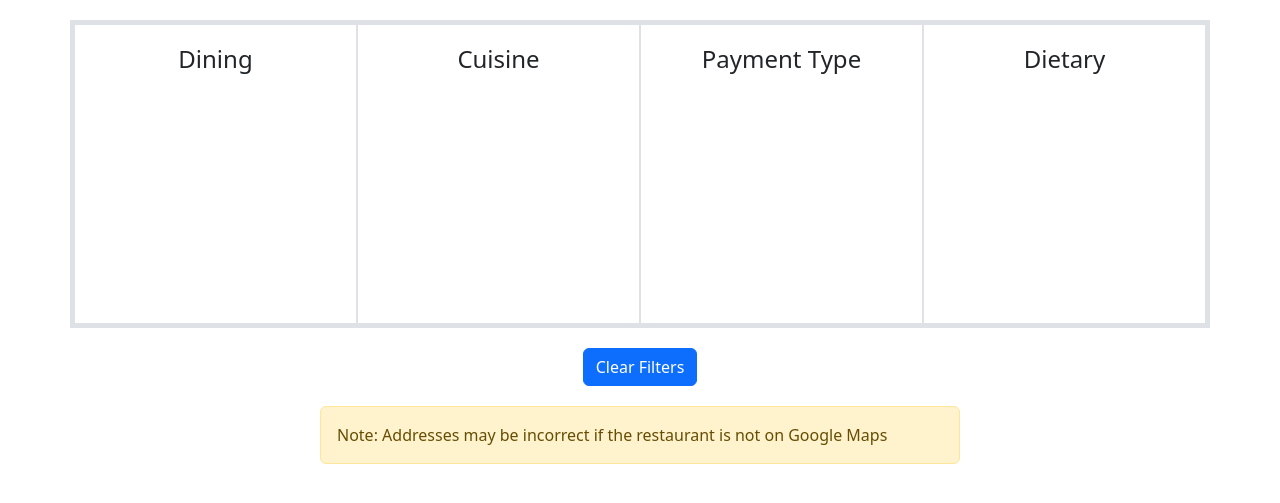
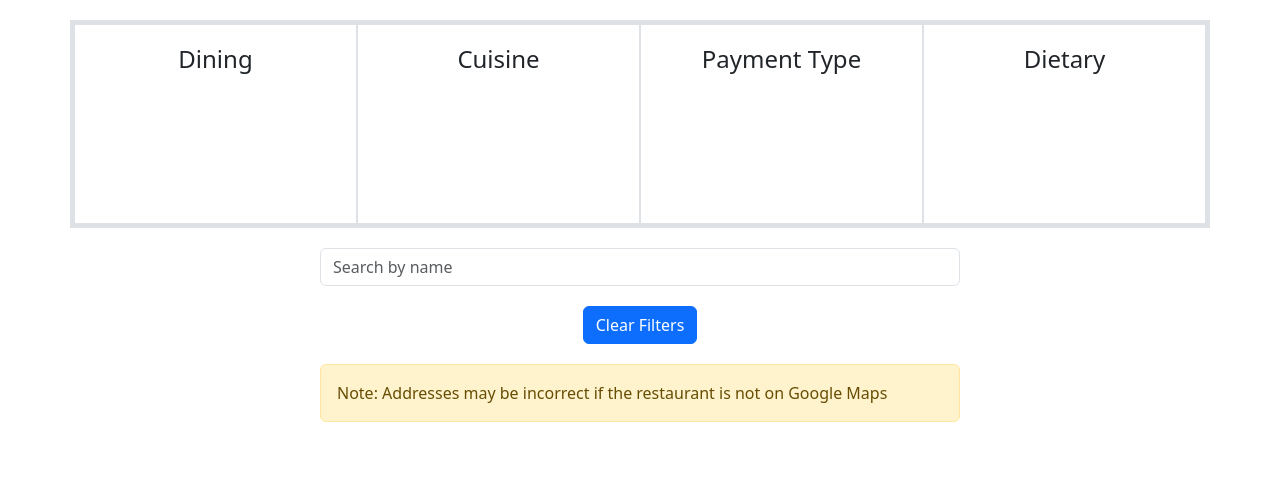
Before and after one commit to sean-pj/YorkEats, a Django app: template YorkEats/templates/YorkEats/index.html in a window 1280 px wide. Shown: the part 56-559 px from the top of the page. Run offline with Django 5.2, Linux system fonts and the light colour scheme; the template is opened without the code that fills it, so the values that code supplies are empty.

Commit message:
Search Bar

```diff
--- a/YorkEats/static/home.js
+++ b/YorkEats/static/home.js
@@ -5,6 +5,10 @@ all_filters = []
 
 
 document.addEventListener('DOMContentLoaded', () => {
+
+    // Learned dispatchEvent from https://bito.ai/resources/javascript-trigger-change-event-javascript-explained/
+    // Create event
+    const changeEvent = new Event('change');
 
     //Updates which navbar link is highlighted
     if (view.innerHTML === "\"open\"") {
@@ -131,12 +135,35 @@ document.addEventListener('DOMContentLoaded', () => {
         document.querySelectorAll(".form-check").forEach(form => {
             form.querySelector("input").checked = false;
 
-            // Learned dispatchEvent from https://bito.ai/resources/javascript-trigger-change-event-javascript-explained/
-            // Create event
-            const changeEvent = new Event('change');
-
+            // Trigger checkbox change event
             form.querySelector("input").dispatchEvent(changeEvent)
         })
+    })
+
+    //Search bar
+    document.querySelector("#search-bar").addEventListener('focusout', () => {
+        //Check if search bar is empty
+        if (document.querySelector("#search-bar").value == "") {
+            //Remove posts that don't match the search
+            document.querySelectorAll("#place-name").forEach(name => {
+            if (name.innerHTML.includes(document.querySelector("#search-bar").value)) {
+                name.parentNode.parentNode.parentNode.parentNode.style.display = 'block';
+            } else {
+                name.parentNode.parentNode.parentNode.parentNode.style.display = 'none';
+            }
+            })
+        } else {
+            //Unhide all places
+            document.querySelectorAll("#place-name").forEach(name => {
+                    name.parentNode.parentNode.parentNode.parentNode.style.display = 'none';
+            })
+        }
+
+        //Hide cards based on checkbox filters
+        //Removes the places that don't match any filter.
+        update_cards_or()
+        //Remove the places that don't match all the filters from each column.
+        update_cards_and()
     })
 
     //Checkbox behavior
--- a/YorkEats/static/home_styles.css
+++ b/YorkEats/static/home_styles.css
@@ -4,6 +4,10 @@ h4 {
 
 #table > div {
     margin-bottom: 10px;
+}
+
+.card-title > * {
+    display: inline;
 }
 
 input[type="radio"]{
--- a/YorkEats/templates/YorkEats/index.html
+++ b/YorkEats/templates/YorkEats/index.html
@@ -9,7 +9,7 @@
     <h4 style="text-align: center;">{{title}}</h4>
     <!-- Filters -->
     <div class="container-sm border border-4">
-      <div id="form-grid" class="row" style="height: 300px; overflow-y:scroll;">
+      <div id="form-grid" class="row" style="height: 200px; overflow-y:scroll;">
         <div class="col border">
           <h4 id="filter-name" style="text-align: center;">Dining</h4>
           {% for location in locations %}
@@ -66,6 +66,8 @@
     </div>
     <!-- Clear Filters -->
     <div class="w-100" style="margin-top: 20px;">
+      <!-- On focus: https://www.w3schools.com/howto/howto_html_clear_input.asp -->
+      <input onfocus="this.value=''" style="margin:auto; margin-bottom: 20px;" type="text" class="form-control w-50" id="search-bar" placeholder="Search by name">
       <button style="margin:auto; display: block;" id="clear-filters" class="btn btn-primary">Clear Filters</button>
     </div>
     <!-- Alert -->
@@ -94,9 +96,10 @@
             {% endif %}
             <!-- Body -->
             <div class="card-body" id="card-body">
-              <h5 class="card-title" style="display: inline;">{{Place.name}}
+              <h5 class="card-title" style="display: inline;">
+                <p id="place-name" >{{Place.name}}</p>
                 <!-- Public star rating -->
-                <form style="display: inline;" id="public-rating" autocomplete="off">
+                <form id="public-rating" autocomplete="off">
                   <!-- Comments remove whitespace -->
                   <!-- Learned from https://stackoverflow.com/questions/1931913/how-can-i-stop-the-new-line-from-adding-a-space-between-my-list-items-in-html -->
                   <input type="radio" id="star1pub_{{Place.id}}" name="rating" value="1" disabled {% if Place.round_average_rating == 1 %} checked {% endif %}/><!--
```
